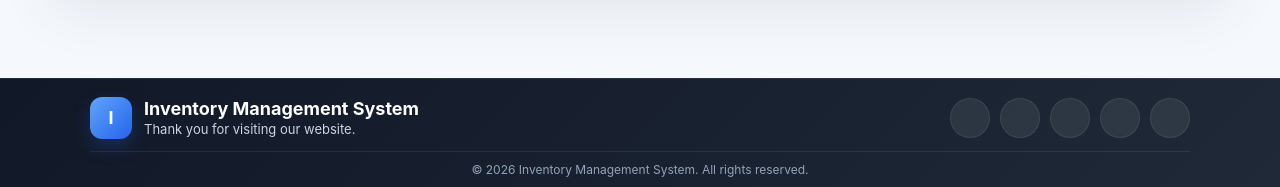
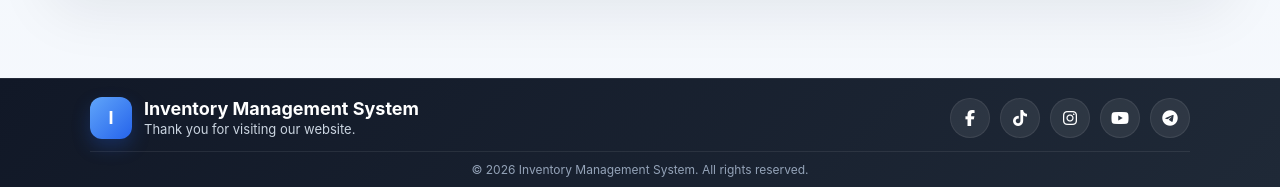
Before and after one commit to HoodieDeveloper/Inventory, a Django app: page / in a window 1280 px wide. Shown: the part 1384-1571 px from the top of the page. Run offline with Django 5.2, Linux system fonts and the light colour scheme; data that the repository does not hold is empty.

Commit message:
Fix footer social icons

```diff
--- a/templates/base.html
+++ b/templates/base.html
@@ -7,6 +7,7 @@
     <meta name="theme-color" content="#0b1120">
     <title>{% block title %}Final_dbs Inventory{% endblock %}</title>
     <link rel="stylesheet" href="{% static 'css/style.css' %}">
+    <link rel="stylesheet" href="https://cdnjs.cloudflare.com/ajax/libs/font-awesome/6.5.2/css/all.min.css">
     <script defer src="{% static 'js/main.js' %}"></script>
 </head>
 <body>
@@ -68,19 +69,19 @@
 
         <div class="footer-social">
             <a href="#" class="social-link facebook" aria-label="Facebook">
-                <i class="fab fa-facebook-f"></i>
+                <i class="fa-brands fa-facebook-f"></i>
             </a>
             <a href="#" class="social-link tiktok" aria-label="TikTok">
-                <i class="fab fa-tiktok"></i>
+                <i class="fa-brands fa-tiktok"></i>
             </a>
             <a href="#" class="social-link instagram" aria-label="Instagram">
-                <i class="fab fa-instagram"></i>
+                <i class="fa-brands fa-instagram"></i>
             </a>
             <a href="#" class="social-link youtube" aria-label="YouTube">
-                <i class="fab fa-youtube"></i>
+                <i class="fa-brands fa-youtube"></i>
             </a>
             <a href="#" class="social-link telegram" aria-label="Telegram">
-                <i class="fab fa-telegram-plane"></i>
+                <i class="fa-brands fa-telegram"></i>
             </a>
         </div>
     </div>
```
